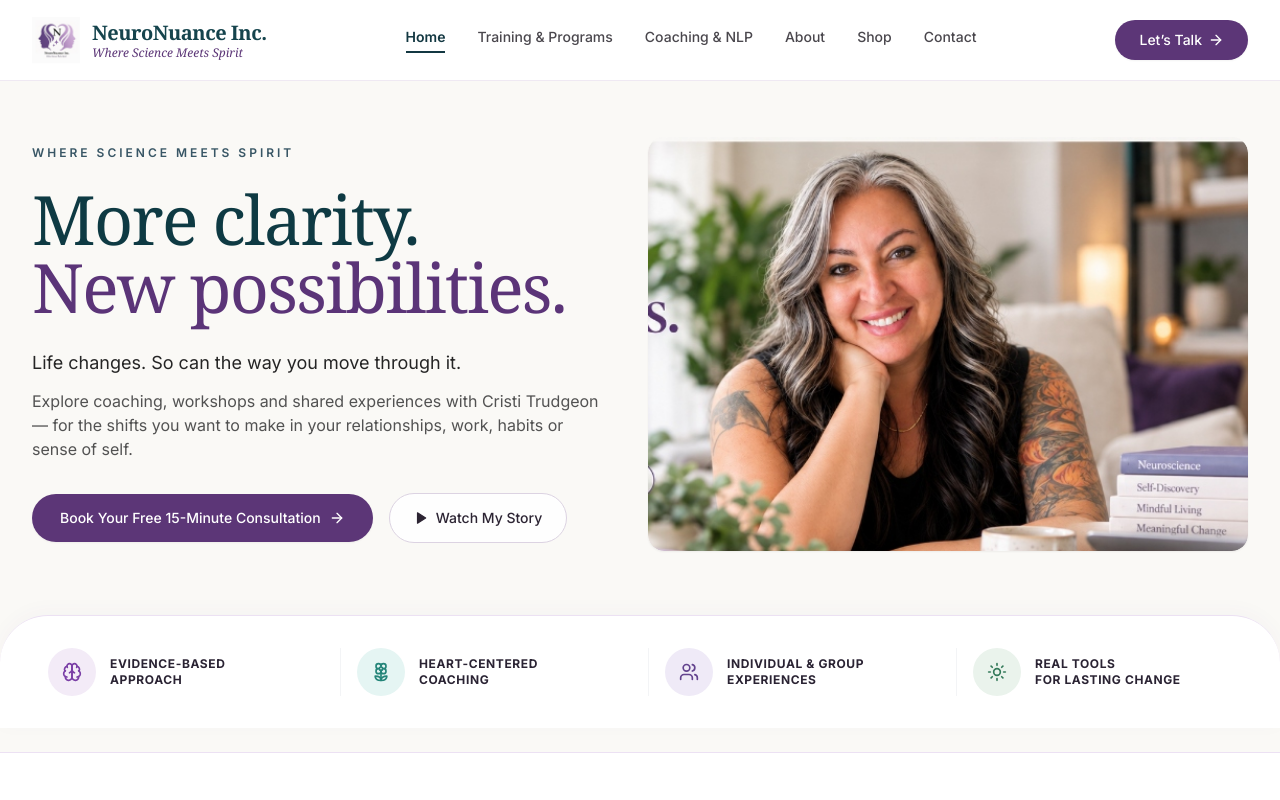
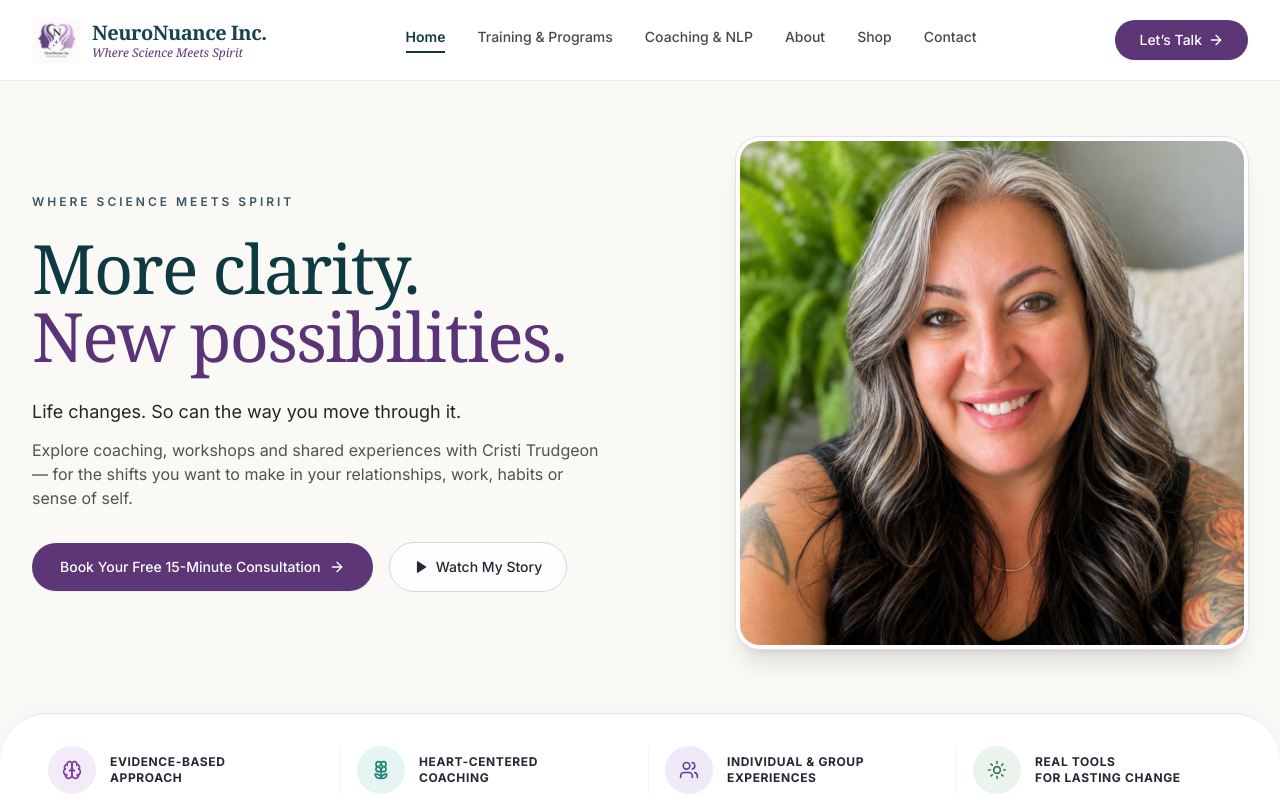
Before and after one commit to miskathoss/miskathossain, a Next.js app: page /neuronuance in a window 1280 px wide. Shown: the top 800 px of the page. Built offline with nearby package versions, Linux system fonts and the light colour scheme.

Commit message:
feat: use authentic portrait photo for hero section

```diff
--- a/src/app/neuronuance/NeuroNuanceClient.tsx
+++ b/src/app/neuronuance/NeuroNuanceClient.tsx
@@ -404,15 +404,14 @@ export default function NeuroNuanceClient() {
               </div>
             </div>
 
-            {/* Right Media Column: Desk Portrait */}
+            {/* Right Media Column: Cristi's Official Portrait */}
             <div className="lg:col-span-6 flex justify-center lg:justify-end relative">
-              <div className="relative w-full max-w-lg lg:max-w-none rounded-2xl overflow-hidden shadow-sm">
+              <div className="relative w-full max-w-md sm:max-w-lg aspect-square rounded-3xl overflow-hidden shadow-xl border-4 border-white ring-1 ring-[#E8DCF0] bg-white">
                 <Image
-                  src="/assets/neuronuance/cristi-desk-portrait.png"
-                  alt="Cristi Trudgeon - Transformational Coaching & Neuroscience"
-                  width={574}
-                  height={396}
-                  className="w-full h-auto object-cover rounded-2xl"
+                  src="/assets/neuronuance/cristi-hero.jpg"
+                  alt="Cristi Trudgeon - Founder of NeuroNuance Inc."
+                  fill
+                  className="object-cover object-top hover:scale-[1.02] transition-transform duration-500"
                   priority
                 />
               </div>
```
Also changed, not shown: public/assets/neuronuance/cristi-hero.jpg (added).
